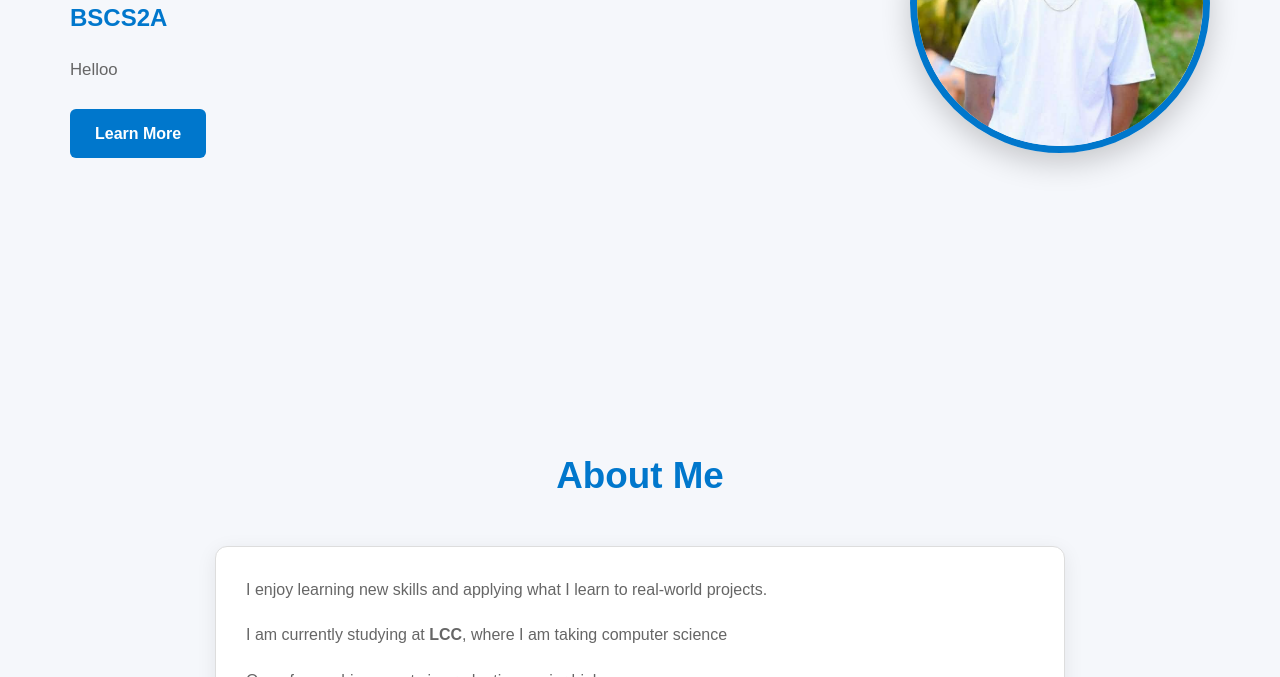
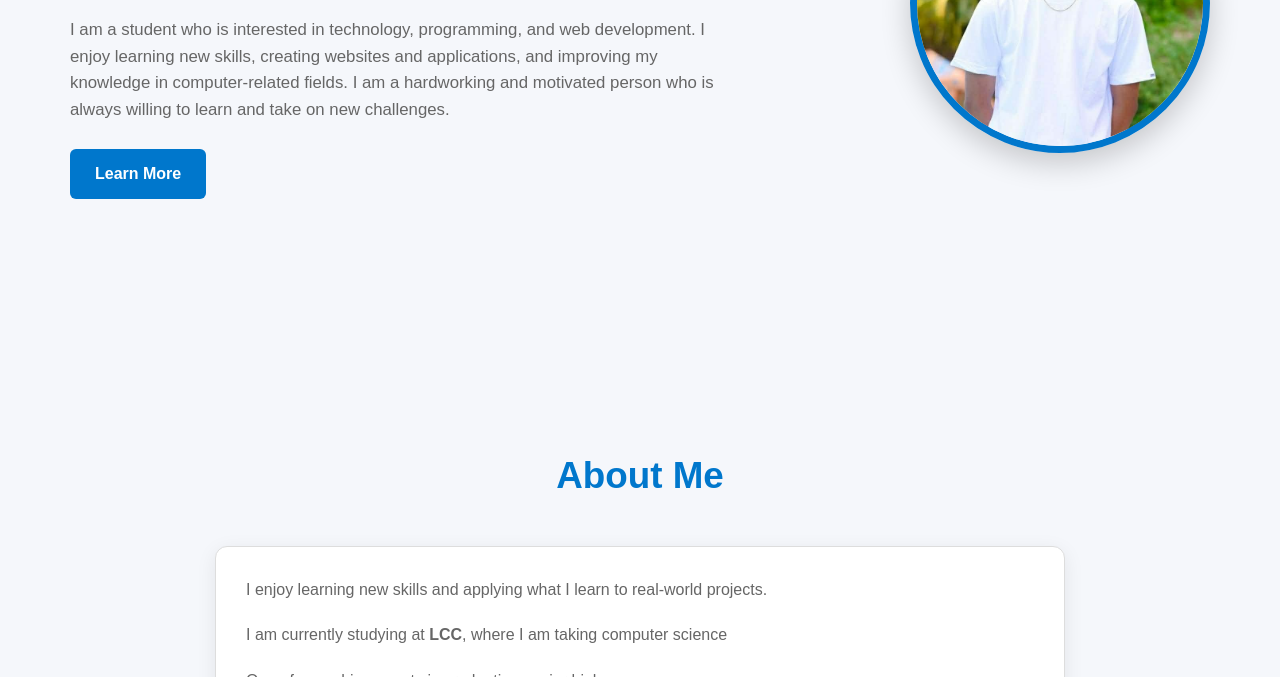
Before and after one commit to shauntelen/midterm-exam, a plain HTML site: page index.html in a window 1280 px wide. Shown: the part 423-1100 px from the top of the page. Drawn offline with Linux system fonts and the light colour scheme.

Commit message:
Update index.html

```diff
--- a/index.html
+++ b/index.html
@@ -38,7 +38,9 @@
             <h2>BSCS2A</h2>
 
             <p>
-            Helloo
+            I am a student who is interested in technology, programming, and web development.
+            I enjoy learning new skills, creating websites and applications, and improving my knowledge in computer-related fields.
+            I am a hardworking and motivated person who is always willing to learn and take on new challenges.
             </p>
 
             <a href="#about" class="btn">Learn More</a>
```
